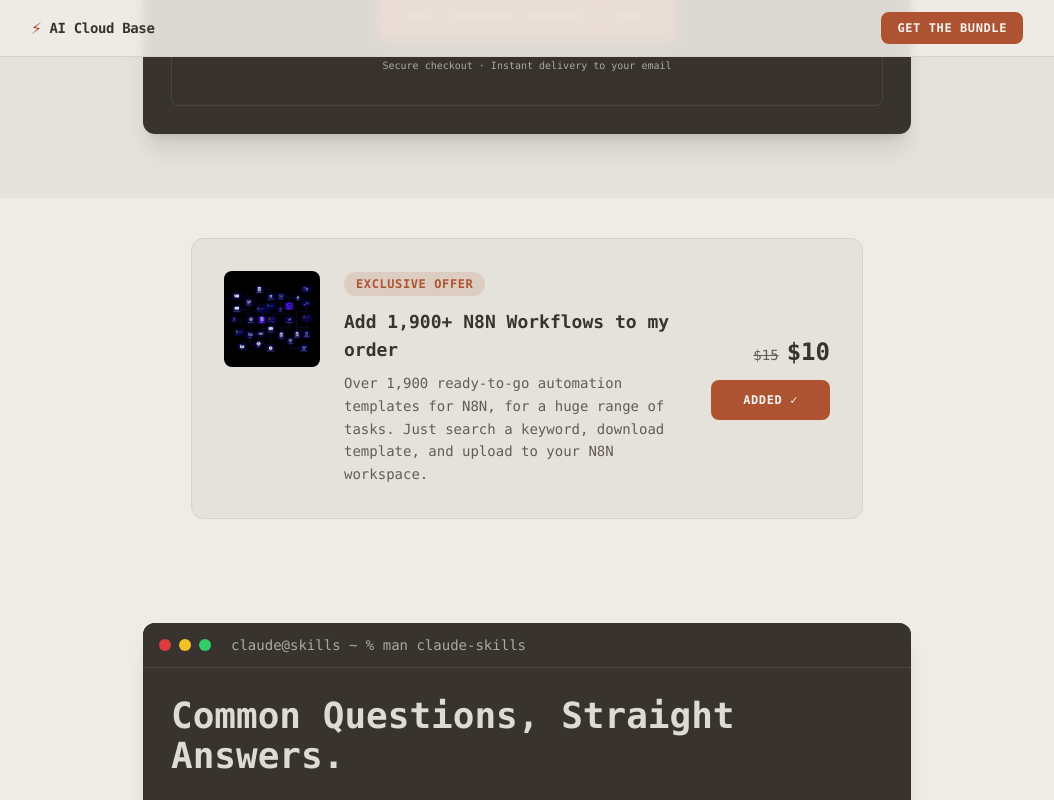
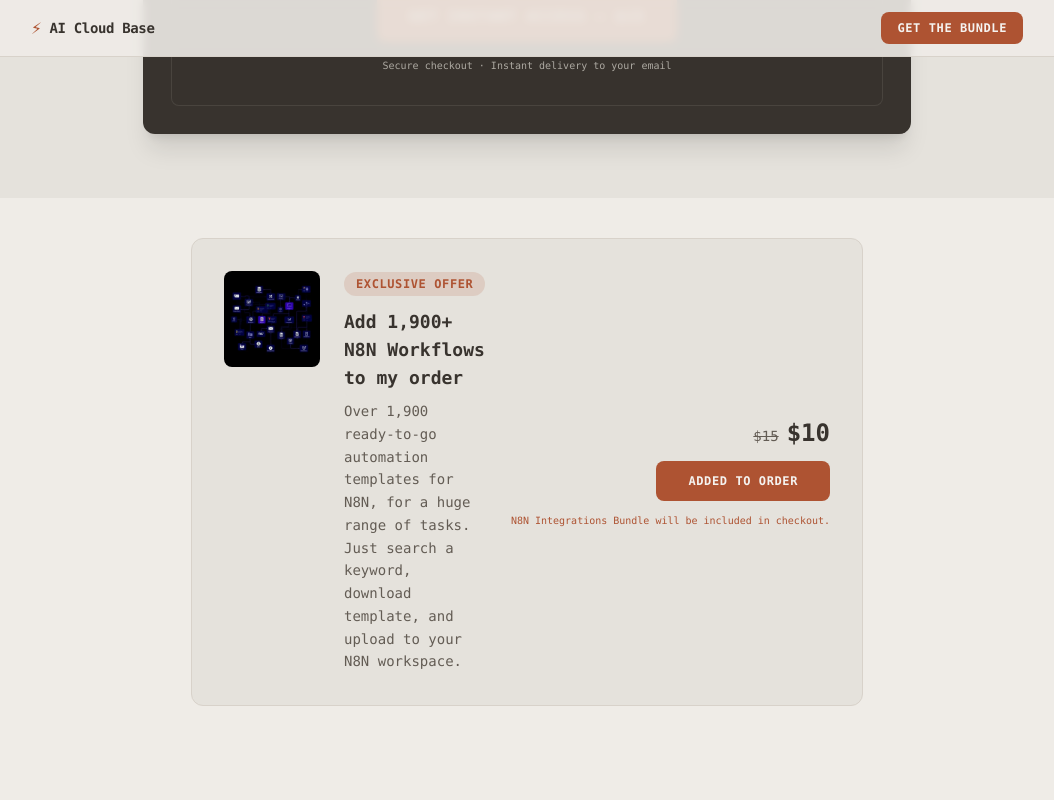
Before and after one commit to ozhyhadl/Bisnes-1-ZOL, a React (Vite) app: page / in a window 1280 px wide. Both pictures are taken after a click on the button "ADD TO ORDER". Shown: the part 4672-5472 px from the top of the page, without its empty margins (113-1167 px from the left). Built offline with nearby package versions, Linux system fonts and the light colour scheme; no server answers; the HTML template or start-up script is replaced by a standard one.

Commit message:
feat: add paddle upsell checkout flow

```diff
--- a/src/components/CTAButton.tsx
+++ b/src/components/CTAButton.tsx
@@ -1,47 +1,29 @@
-import { CHECKOUT_URL } from "@/config/links";
 import { cn } from "@/lib/utils";
-import { getPaddle, openDefaultPaddleCheckout } from "@/lib/paddle";
+import { useCheckout } from "@/contexts/CheckoutContext";
+import { type ReactNode } from "react";
 
 type CTAButtonProps = {
-  children: React.ReactNode;
-  href?: string;
+  children: ReactNode;
   className?: string;
 };
 
-const CTAButton = ({ children, href, className }: CTAButtonProps) => {
-  const fallbackHref = href ?? CHECKOUT_URL;
-
-  const handleGetInstantAccess = async () => {
-    const paddle = await getPaddle();
-
-    if (!paddle) {
-      console.error("[Paddle] Checkout is unavailable because Paddle.js was not initialized.");
-
-      if (fallbackHref) {
-        window.location.assign(fallbackHref);
-      }
-
-      return;
-    }
-
-    const checkoutOpened = openDefaultPaddleCheckout(paddle);
-
-    if (!checkoutOpened && fallbackHref) {
-      console.log(`[Paddle] Falling back to ${fallbackHref} until a real Paddle priceId is configured.`);
-      window.location.assign(fallbackHref);
-    }
-  };
+const CTAButton = ({ children, className }: CTAButtonProps) => {
+  const { isCheckoutLoading, openCheckout } = useCheckout();
 
   return (
     <button
       type="button"
-      onClick={handleGetInstantAccess}
+      onClick={() => {
+        void openCheckout();
+      }}
+      disabled={isCheckoutLoading}
+      aria-busy={isCheckoutLoading}
       className={cn(
-        "inline-block bg-primary text-primary-foreground px-5 py-3 md:px-8 md:py-4 text-xs md:text-sm uppercase tracking-widest font-semibold rounded-lg hover:opacity-90 transition-opacity",
+        "inline-block bg-primary text-primary-foreground px-5 py-3 md:px-8 md:py-4 text-xs md:text-sm uppercase tracking-widest font-semibold rounded-lg hover:opacity-90 transition-opacity disabled:cursor-not-allowed disabled:opacity-70",
         className,
       )}
     >
-      {children}
+      {isCheckoutLoading ? "Opening Checkout..." : children}
     </button>
   );
 };
--- a/src/components/UpsellOfferSection.tsx
+++ b/src/components/UpsellOfferSection.tsx
@@ -1,9 +1,9 @@
-import { useState } from "react";
+import { useCheckout } from "@/contexts/CheckoutContext";
 import ScrollReveal from "./ScrollReveal";
 import n8nImage from "@/assets/n8n-workflows.webp";
 
 const UpsellOfferSection = () => {
-  const [added, setAdded] = useState(false);
+  const { addN8nToOrder, isN8nAdded } = useCheckout();
 
   return (
     <section className="py-10 px-4" aria-label="Upsell offer">
@@ -42,15 +42,23 @@
                 <span className="text-xl md:text-2xl font-bold text-foreground">$10</span>
               </div>
               <button
-                onClick={() => setAdded(!added)}
+                type="button"
+                onClick={addN8nToOrder}
+                disabled={isN8nAdded}
+                aria-pressed={isN8nAdded}
                 className={`w-full sm:w-auto px-8 py-3 text-xs uppercase tracking-wider font-semibold rounded-lg transition-all duration-300 ${
-                  added
-                    ? "bg-primary text-primary-foreground"
+                  isN8nAdded
+                    ? "bg-primary text-primary-foreground cursor-default"
                     : "bg-secondary text-secondary-foreground hover:bg-primary hover:text-primary-foreground"
                 }`}
               >
-                {added ? "Added ✓" : "Add to Order"}
+                {isN8nAdded ? "Added to Order" : "Add to Order"}
               </button>
+              {isN8nAdded ? (
+                <p className="text-[10px] text-primary text-center sm:text-right">
+                  N8N Integrations Bundle will be included in checkout.
+                </p>
+              ) : null}
             </div>
           </div>
         </div>
--- /dev/null
+++ b/src/config/billing.ts
@@ -0,0 +1,2 @@
+export const SKILLS_PRICE_ID = "pri_01knwef8ref9gbw6pw9gmfh35t";
+export const N8N_PRICE_ID = "pri_01knwembd2ftzz0cw9gksxfh10";
--- /dev/null
+++ b/src/contexts/CheckoutContext.tsx
@@ -0,0 +1,81 @@
+import { toast } from "@/components/ui/sonner";
+import { N8N_PRICE_ID, SKILLS_PRICE_ID } from "@/config/billing";
+import { getPaddle, openPaddleCheckout, type PaddleCheckoutItem } from "@/lib/paddle";
+import { createContext, useContext, useState, type ReactNode } from "react";
+
+type CheckoutContextValue = {
+  isN8nAdded: boolean;
+  isCheckoutLoading: boolean;
+  addN8nToOrder: () => void;
+  openCheckout: () => Promise<void>;
+};
+
+const noopAsync = async () => {};
+
+const CheckoutContext = createContext<CheckoutContextValue>({
+  isN8nAdded: false,
+  isCheckoutLoading: false,
+  addN8nToOrder: () => {},
+  openCheckout: noopAsync,
+});
+
+export const CheckoutProvider = ({ children }: { children: ReactNode }) => {
+  const [isN8nAdded, setIsN8nAdded] = useState(false);
+  const [isCheckoutLoading, setIsCheckoutLoading] = useState(false);
+
+  const addN8nToOrder = () => {
+    setIsN8nAdded(true);
+  };
+
+  const openCheckout = async () => {
+    if (isCheckoutLoading) {
+      return;
+    }
+
+    setIsCheckoutLoading(true);
+
+    try {
+      const paddle = await getPaddle();
+
+      if (!paddle) {
+        throw new Error("Paddle.js was not initialized.");
+      }
+
+      const items: PaddleCheckoutItem[] = [
+        {
+          priceId: SKILLS_PRICE_ID,
+          quantity: 1,
+        },
+      ];
+
+      if (isN8nAdded) {
+        items.push({
+          priceId: N8N_PRICE_ID,
+          quantity: 1,
+        });
+      }
+
+      openPaddleCheckout(paddle, items);
+    } catch (error: unknown) {
+      console.error("[Paddle] Unable to open checkout.", error);
+      toast.error("Unable to open checkout. Please try again.");
+    } finally {
+      setIsCheckoutLoading(false);
+    }
+  };
+
+  return (
+    <CheckoutContext.Provider
+      value={{
+        isN8nAdded,
+        isCheckoutLoading,
+        addN8nToOrder,
+        openCheckout,
+      }}
+    >
+      {children}
+    </CheckoutContext.Provider>
+  );
+};
+
+export const useCheckout = () => useContext(CheckoutContext);
--- a/src/lib/paddle.ts
+++ b/src/lib/paddle.ts
@@ -8,11 +8,10 @@
 const PADDLE_ENVIRONMENT = "production" as const;
 const PADDLE_CLIENT_TOKEN = import.meta.env.VITE_PADDLE_CLIENT_TOKEN;
 
-// TODO: Replace with your real Paddle price ID before going live with checkout.
-const DEFAULT_PADDLE_PRICE_ID = "";
-
 let paddleInstance: Paddle | null = null;
 let paddlePromise: Promise<Paddle | null> | null = null;
+
+export type PaddleCheckoutItem = CheckoutOpenLineItem;
 
 function getPaddleTokenError(): string {
   return "[Paddle] Missing VITE_PADDLE_CLIENT_TOKEN. Add it in Vercel project env and rebuild the app.";
@@ -52,27 +51,9 @@
   return paddlePromise;
 }
 
-function getDefaultCheckoutItems(): CheckoutOpenLineItem[] | null {
-  if (!DEFAULT_PADDLE_PRICE_ID) {
-    console.log(
-      "[Paddle] Checkout skipped because no priceId is configured. Set DEFAULT_PADDLE_PRICE_ID in src/lib/paddle.ts.",
-    );
-    return null;
-  }
-
-  return [
-    {
-      priceId: DEFAULT_PADDLE_PRICE_ID,
-      quantity: 1,
-    },
-  ];
-}
-
-export function openDefaultPaddleCheckout(paddle: Paddle): boolean {
-  const items = getDefaultCheckoutItems();
-
-  if (!items) {
-    return false;
+export function openPaddleCheckout(paddle: Paddle, items: CheckoutOpenLineItem[]): void {
+  if (items.length === 0) {
+    throw new Error("[Paddle] Cannot open checkout without items.");
   }
 
   const checkoutOptions: CheckoutOpenOptions = {
@@ -84,5 +65,4 @@
   };
 
   paddle.Checkout.open(checkoutOptions);
-  return true;
 }
--- a/src/pages/Index.tsx
+++ b/src/pages/Index.tsx
@@ -9,6 +9,7 @@
 import FAQSection from "@/components/FAQSection";
 import FinalCTASection from "@/components/FinalCTASection";
 import SiteFooter from "@/components/SiteFooter";
+import { CheckoutProvider } from "@/contexts/CheckoutContext";
 import { usePageMeta } from "@/hooks/usePageMeta";
 
 const Index = () => {
@@ -21,6 +22,7 @@
   return (
     <div className="min-h-screen bg-background">
       <SiteHeader />
+      <CheckoutProvider>
         <main>
           <HeroSection />
           <StepsSection />
@@ -32,6 +34,7 @@
           <FAQSection />
           <FinalCTASection />
         </main>
+      </CheckoutProvider>
       <SiteFooter />
     </div>
   );
```
Lines whose indentation alone changed are shown as unchanged.
